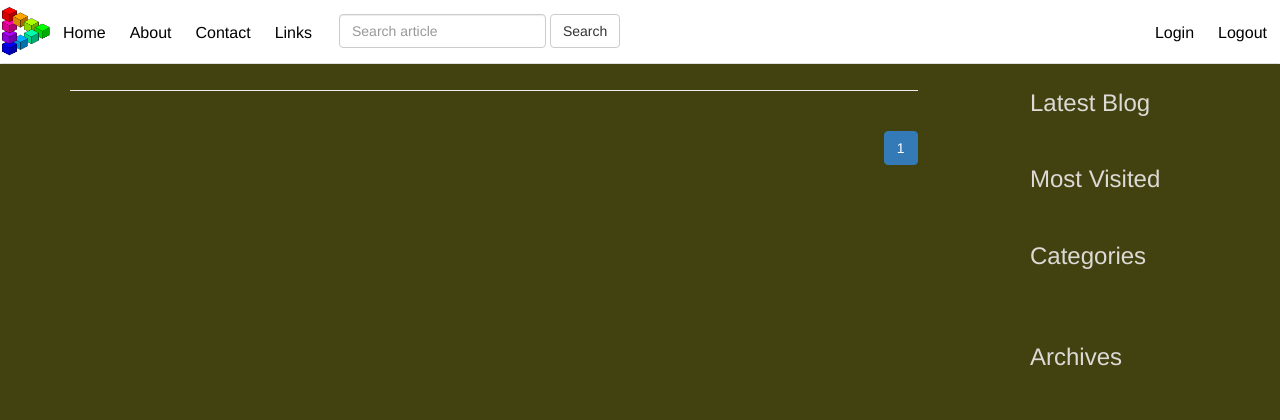
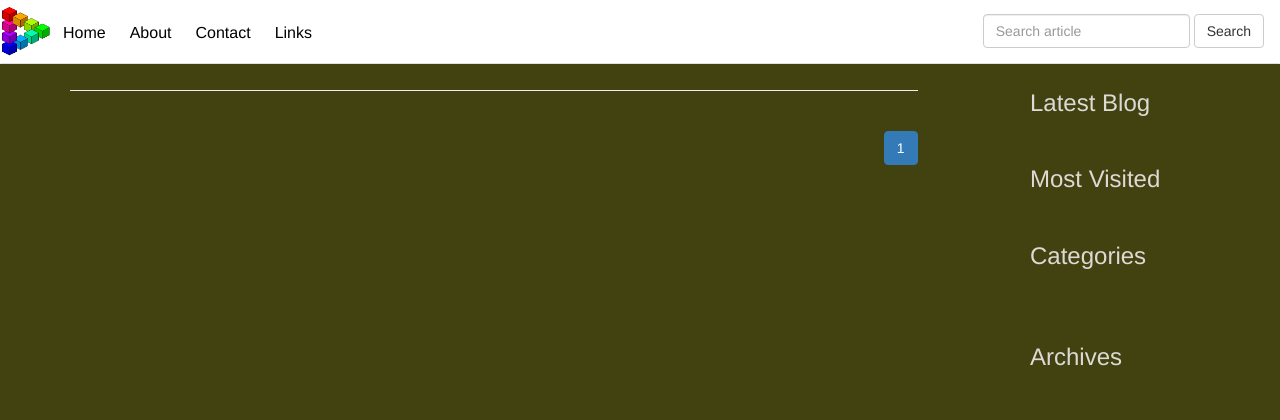
Before and after one commit to penn201500/website, a Django app: page /blog/ in a window 1280 px wide. Shown: the top 420 px of the page. Run offline with Django 3.2, Linux system fonts and the light colour scheme; data that the repository does not hold is empty; some libraries are stand-ins or nearby versions.

Commit message:
ignore login/logout for now

```diff
--- a/blog/templates/blog/base.html
+++ b/blog/templates/blog/base.html
@@ -47,16 +47,16 @@
                 <li class="active"><a href="#">Contact</a></li>
                 <li class="active"><a href="#">Links</a></li>
             </ul>
-            <form class="navbar-form navbar-left" action="{% url 'blog:blog_search' %}" method="get">
+            <form class="navbar-form navbar-right" action="{% url 'blog:blog_search' %}" method="get">
                 <div class="form-group">
                     <input type="text" class="form-control" placeholder="Search article" name="keyword">
                 </div>
                 <button type="submit" class="btn btn-default">Search</button>
             </form>
-            <ul class="nav navbar-nav navbar-right">
-                <li><a href="#">Login</a></li>
-                <li><a href="#">Logout</a></li>
-            </ul>
+{#            <ul class="nav navbar-nav navbar-right">#}
+{#                <li><a href="#">Login</a></li>#}
+{#                <li><a href="#">Logout</a></li>#}
+{#            </ul>#}
         </div><!-- /.navbar-collapse -->
     </div><!-- /.container-fluid -->
 </nav>
```
